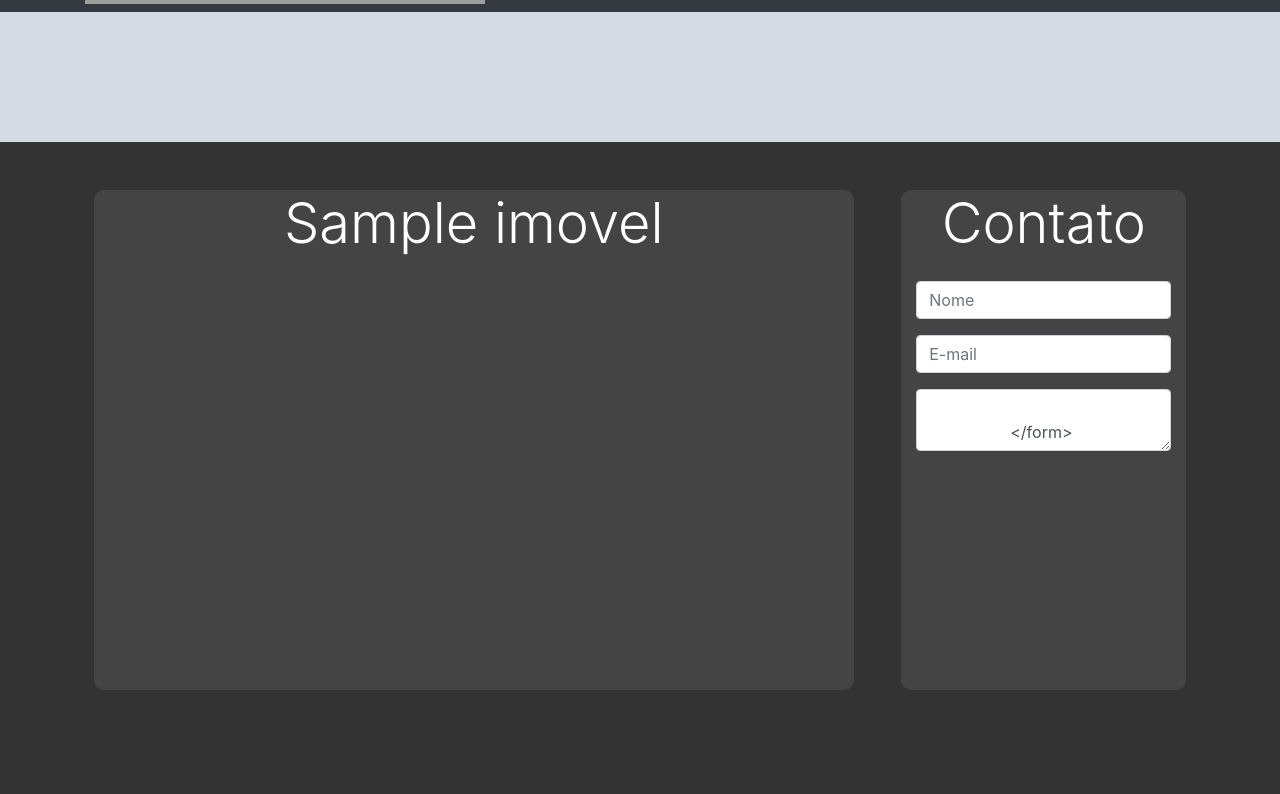
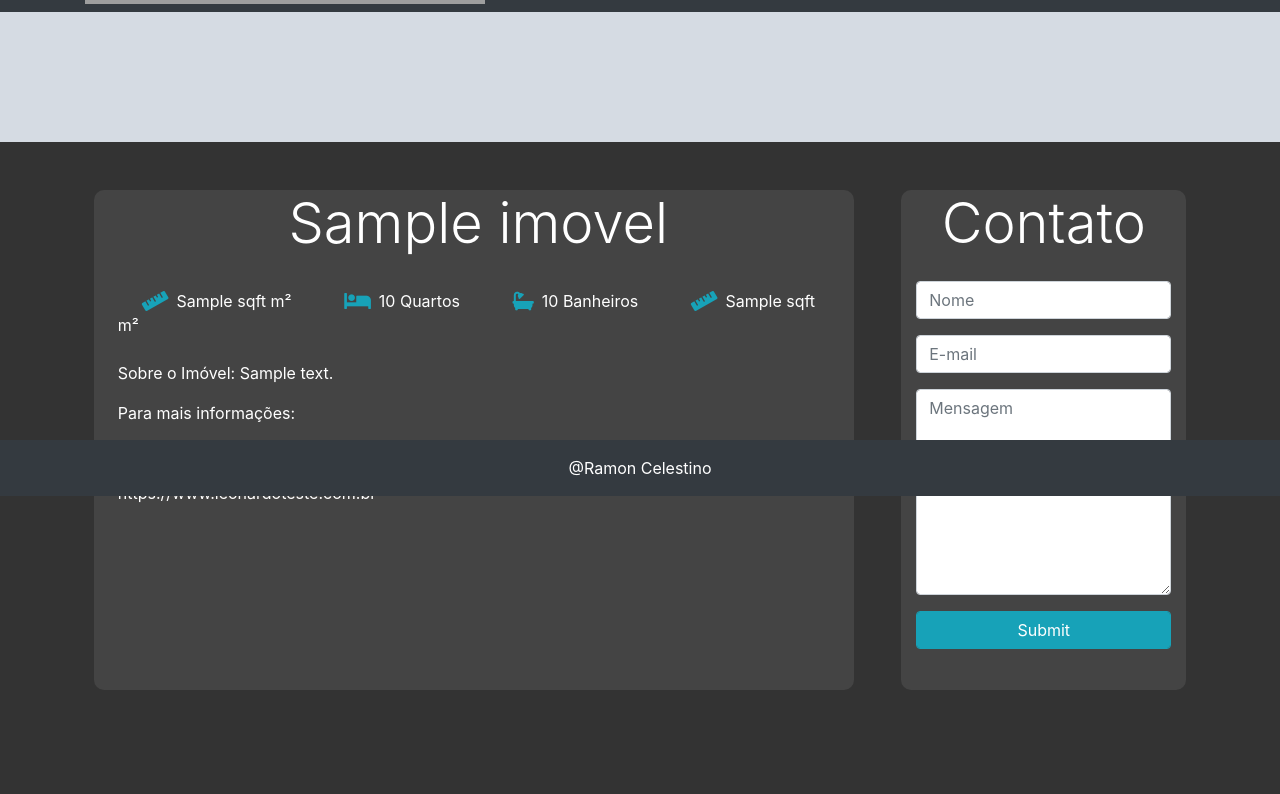
Before and after one commit to ramoncelestino/django-real-estate, a Django app: template templates/view_imovel.html in a window 1280 px wide. Shown: the part 304-1098 px from the top of the page. Run offline with Django 3.2, Linux system fonts and the light colour scheme; the template is opened without the code that fills it: most values are stand-ins (such as "Sample title", 1, 10 or a date in 2020); grey boxes marked "Sample" are stand-in pictures; some libraries are stand-ins or nearby versions; grey boxes are pictures that could not be loaded.

Commit message:
Ajustes view imovel

```diff
--- a/templates/view_imovel.html
+++ b/templates/view_imovel.html
@@ -15,12 +15,21 @@
         </div>
         <div class="container">
           <div class="row mb-5 pb-5 pt-5">
-              <div id="overlay-item" class="col-md-8 mb-2">
-                <h1 class="display-4 text-center">{{imovel.nome}}</h1>
+              <div id="overlay-item" class="col-md-8 pl-4 mb-2">
+                <h1 class="display-4 text-center pb-4">{{imovel.nome}}</h1>
+                <spam class="px-4"><i class="fas fa-ruler text-info fa-lg pr-2"></i>{{imovel.sqft}} m²</spam>
+                <spam class="px-4"><i class="fas fa-bed text-info fa-lg pr-2"></i>{{imovel.quartos}} Quartos</spam>
+                <spam class="px-4"><i class="fas fa-bath text-info fa-lg pr-2"></i>{{imovel.banheiros}} Banheiros</spam>
+                <spam class="px-4"><i class="fas fa-ruler text-info fa-lg pr-2"></i>{{imovel.sqft}} m²</spam>
+                <p class="pt-4">Sobre o Imóvel: {{imovel.description}}</p>
+                <p>Para mais informações: </p>
+                <p>LV Imóveis | (83) 98888-8888 ou (83) 3333-3333 Leonardo Vieira </p>
+                <p>https://www.leonardoteste.com.br</p>
+
 
               </div>
               <div id="overlay-item" class="col-md-3 mb-2">
-                <h3 class="display-4 text-center">Contato</h1>
+                <h3 class="display-4 text-center">Contato</h3>
                   <form method="GET">
                     <div class="form-group mt-4">
                       <input type="text" class="form-control" placeholder="Nome">
@@ -30,8 +39,12 @@
                       <input type="text" class="form-control" placeholder="E-mail">
 
                     </div>
-                      <textarea class="form-control" placeholder="Mensagem">
-
+                    <div class="form-group">
+                      <textarea class="form-control" rows="8" placeholder="Mensagem"></textarea>
+                    </div>
+                    <div class="form-group">
+                      <input type="submit" class="form-control btn btn-info">
+                    </div>
                   </form>
 
               </div>
```
Also changed, not shown: templates/search_imoveis.html (+2 -14 lines), db.sqlite3, imagens/photos/2021/04/07/cs1.jpg (added), imagens/photos/2021/04/07/cs2.png (added), imagens/photos/2021/04/07/cs3.jpg (added), imagens/photos/2021/04/07/cs4.jpg (added).
